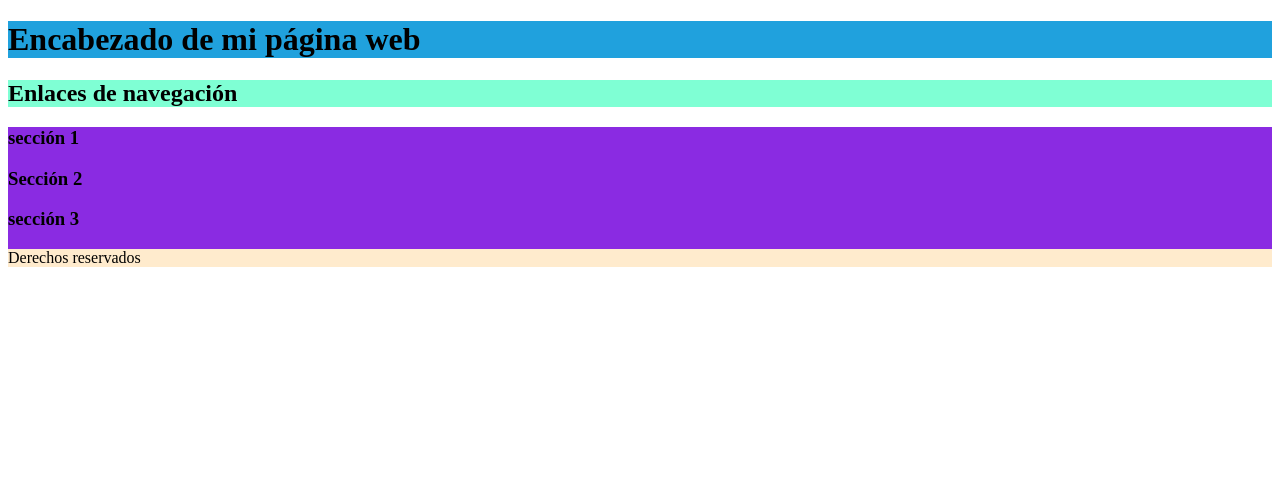
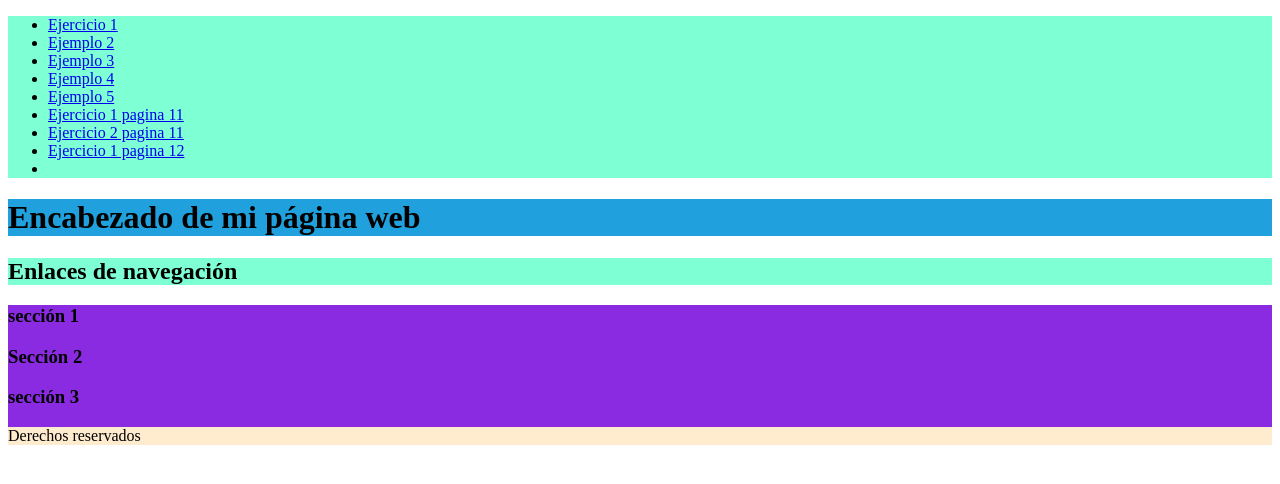
Before and after one commit to Josue0503/Orden-de-etiquetas, a plain HTML site: page index.html in a window 1280 px wide. Drawn offline with Linux system fonts and the light colour scheme.

Commit message:
Orden de las etiquetas en html

```diff
--- a/index.html
+++ b/index.html
@@ -7,6 +7,19 @@
     <title>Etiqueta Header</title>
 </head>
 <body>
+<nav>
+    <ul>
+    <li><a href="orden1.html">Ejercicio 1</a> <br></li>
+   <li> <a href="ejemplo2.html">Ejemplo 2</a> <br></li>
+    <li><a href="ejemplo3.html">Ejemplo 3</a> <br></li>
+   <li>  <a href="ejemplo4.html">Ejemplo 4</a> <br></li>
+    <li> <a href="ejemplo5.html">Ejemplo 5</a> <br></li>
+    <li><a href="1pag11.html">Ejercicio 1 pagina 11</a> <br></li>
+    <li><a href="2pag11.html">Ejercicio 2 pagina 11</a> <br></li>
+    <li><a href="1pag12.html">Ejercicio 1 pagina 12</a> <br></li>
+    <li></ul>
+</nav>
+
     <header>
         <h1>Encabezado de mi página web</h1>
         <style>
```
Also changed, not shown: 1pag11.html (+4 -0 lines), 1pag12.html (+10 -3 lines), 2pag11.html (+4 -0 lines), ejemplo2.html (+4 -0 lines), ejemplo3.html (+4 -0 lines), ejemplo4.html (+4 -0 lines), orden1.html (+1 -1 lines).
